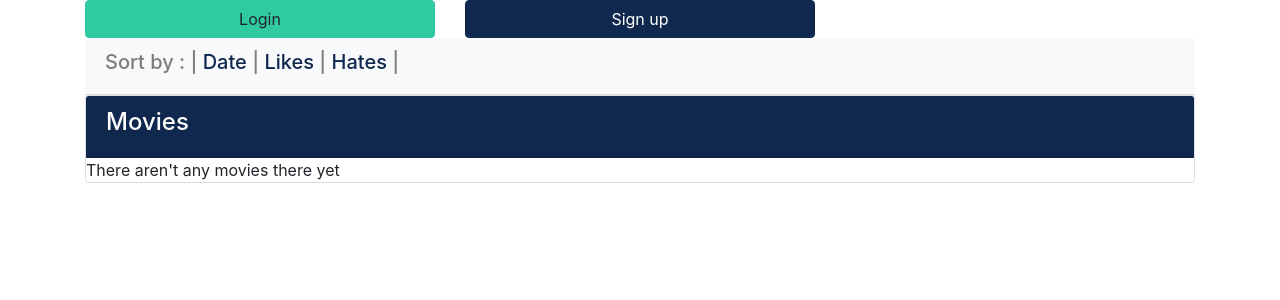
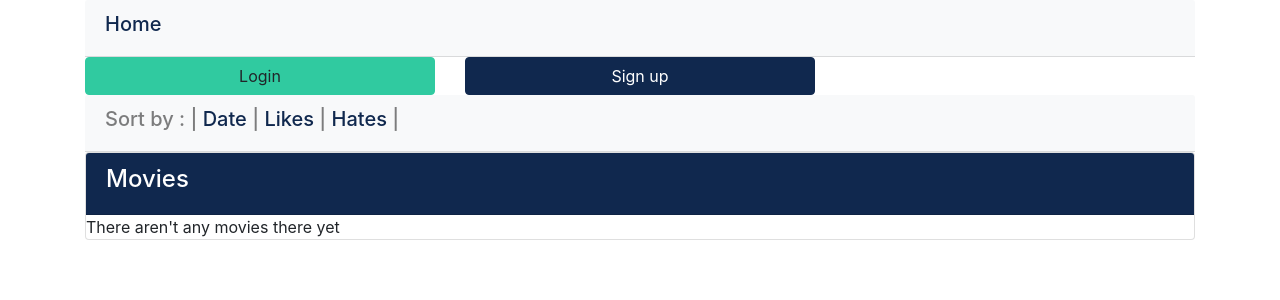
Before and after one commit to gmakridakis/movierama, a Django app: page /movies in a window 1280 px wide. Shown: the top 300 px of the page. Run offline with Django 4.2, Linux system fonts and the light colour scheme; data that the repository does not hold is empty; some libraries are stand-ins or nearby versions.

Commit message:
Navbar for html templates

```diff
--- a/templates/accounts/login.html
+++ b/templates/accounts/login.html
@@ -7,6 +7,7 @@
     <link rel="stylesheet" href="{% static 'css/bootstrap.css' %}">
 </head>
 <body>
+{% include "partials/navbar.html" %}
     <div class="container">
       <div class="row">
         <div class="col-md-6 mx-auto">
--- a/templates/accounts/register.html
+++ b/templates/accounts/register.html
@@ -7,6 +7,7 @@
     <link rel="stylesheet" href="{% static 'css/bootstrap.css' %}">
 </head>
 <body>
+{% include "partials/navbar.html" %}
     <div class="container">
       <div class="row">
         <div class="col-md-6 mx-auto">
--- a/templates/movies/add_movie.html
+++ b/templates/movies/add_movie.html
@@ -7,6 +7,7 @@
     <link rel="stylesheet" href="{% static 'css/bootstrap.css' %}">
 </head>
 <body>
+{% include "partials/navbar.html" %}
     <div class="container">
       <div class="row">
         <div class="col-md-6 mx-auto">
--- a/templates/movies/index.html
+++ b/templates/movies/index.html
@@ -11,6 +11,7 @@
 <body>
 
 {% block content %}
+{% include "partials/navbar.html" %}
     <div id="header">
         <div class="container">
             <div class="row">
--- /dev/null
+++ b/templates/partials/navbar.html
@@ -0,0 +1,14 @@
+<div id="header">
+    <div class="container">
+        <div class="row">
+            <div class="col-md-12">
+                <div class="card-header bg-light text-black-50">
+                <h5>
+                    <i class="fas fa-user-plus"></i>
+                    <a  href="{% url 'index' %}">Home</a>
+                </h5>
+                </div>
+            </div>
+        </div>
+    </div>
+</div>
```
